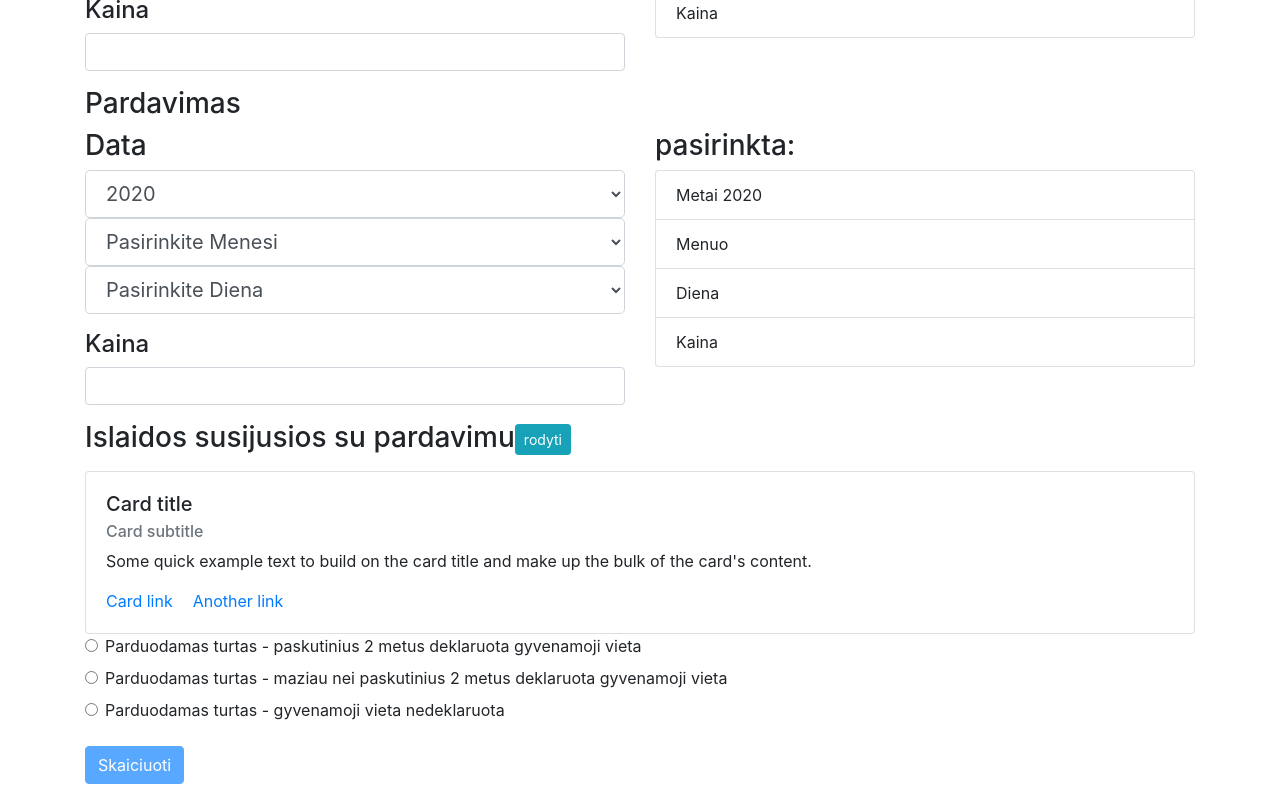
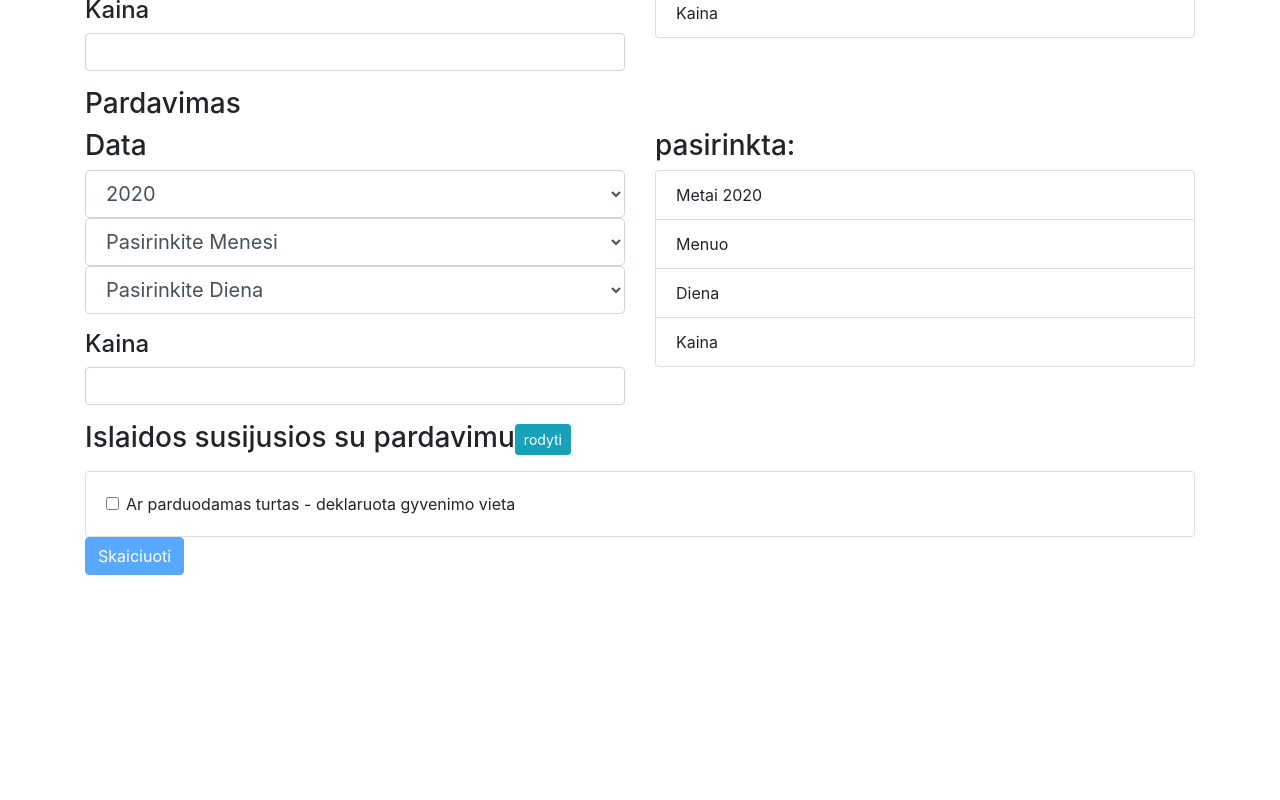
Before and after one commit to horolug/nt-duk, a React (Create React App) app: page / in a window 1280 px wide. Shown: the part 298-1098 px from the top of the page. After the commit the page ends 889 px from the top, so only its background shows below. Built offline with nearby package versions, Linux system fonts and the light colour scheme.

Commit message:
replacing question radio boxes with question cards

```diff
--- a/src/Components/Form/form.js
+++ b/src/Components/Form/form.js
@@ -20,6 +20,7 @@ class Form extends React.Component {
       purchaseMonth: "",
       purchaseDay: "",
       purchasePrice: "",
+      primaryDwelling: false,
       dwellingStatus: "",
       yearRange: helpers.yearRange(),
       monthRange: [ 1, 2, 3, 4, 5, 6, 7, 8, 9, 10, 11, 12 ],
@@ -144,6 +145,25 @@ class Form extends React.Component {
     this.setState({
       [event.target.name]: event.target.value
     });
+  }
+
+  handleQuestionCard(event){
+
+    console.log(" handling question card ",event.target.id);
+    console.log(" handling question card ",event.target.checked);
+
+    if (event.target.name === "dwelling"){
+      this.setState({
+        primaryDwelling: event.target.checked
+      });
+    }
+
+    if (event.target.name === "dwellingOption"){
+      this.setState({
+        dwellingStatus: event.target.id
+      });
+    }
+
   }
 
   handleOptions(event){
@@ -298,40 +318,10 @@ class Form extends React.Component {
           customNotaryFee={this.state.customNotaryFee}
           notaryFee={ helpers.calculateNotaryFee(this.state.sellPrice)} />
 
-        <QuestionCard />
-        <div className="form-group">
-          <div className="form-check">
-            <input className="form-check-input"
-              id="primaryDwelling"
-              name="dwellingOption"
-              onChange={this.handleOptions}
-              type="radio" value="" />
-            <label htmlFor="primaryDwelling">
-              Parduodamas turtas - paskutinius 2 metus deklaruota gyvenamoji vieta
-            </label>
-          </div>
-          <div className="form-check">
-            <input className="form-check-input"
-              id="primaryDwellingShort"
-              name="dwellingOption"
-              onChange={this.handleOptions}
-              type="radio" value="" />
-            <label htmlFor="primaryDwellingShort">
-              Parduodamas turtas - maziau nei paskutinius 2 metus deklaruota gyvenamoji vieta
-            </label>
-          </div>
-          <div className="form-check">
-            <input
-            className="form-check-input"
-              id="notPrimaryDwelling"
-              name="dwellingOption"
-              onChange={this.handleOptions}
-              type="radio" value="" />
-            <label htmlFor="notPrimaryDwelling">
-              Parduodamas turtas - gyvenamoji vieta nedeklaruota
-            </label>
-          </div>
-        </div>
+        <QuestionCard
+          onChange={(e) => this.handleQuestionCard(e)}
+          primaryDwelling={this.state.primaryDwelling}
+        />
 
         <div className="form-group">
           <button
--- a/src/Components/QuestionCard/questionCard.js
+++ b/src/Components/QuestionCard/questionCard.js
@@ -9,20 +9,63 @@ class questionCard extends React.Component {
   displayOption(){
     // calculations are made based on dwellingStatus and duration of the status
     // selection to be passed to parent form
+    // q1. ar deklaruota gyvenimo vieta?
+    // q1.1 [yes] - ar daugiau nei 2 metus deklaruota ?
   }
 
   render() {
+    let questionCard2 = "";
+    if ( this.props.primaryDwelling){
+      questionCard2 =<div className="card">
+        <div className="card-body">
+          <div className="form-check">
+            <input className="form-check-input"
+              id="primaryDwellingShort"
+              name="dwellingOption"
+              type="radio"
+              value=""
+              onChange={(e)=>this.props.onChange(e)}
+            />
+            <label className="form-check-label" htmlFor="primaryDwellingShort">
+              Deklaruota gyvenimo vieta maziau nei 2 metai
+            </label>
+          </div>
+          <div className="form-check">
+            <input className="form-check-input"
+              id="primaryDwelling"
+              name="dwellingOption"
+              type="radio"
+              value=""
+              onChange={(e)=>this.props.onChange(e)}
+            />
+            <label className="form-check-label" htmlFor="primaryDwelling">
+              Deklaruota gyvenimo vieta daugiau nei 2 metai
+            </label>
+          </div>
+        </div>
+      </div>;
+    }
+
     return (
-      <div className="card">
-        <div className="card-body">
-          <h5 className="card-title">Card title</h5>
-          <h6 className="card-subtitle mb-2 text-muted">Card subtitle</h6>
-          <p className="card-text">Some quick example text to build on the card
-           title and make up the bulk of the card's content.
-          </p>
-          <a href="#" className="card-link">Card link</a>
-          <a href="#" className="card-link">Another link</a>
+      <div>
+        <div className="card">
+          <div className="card-body">
+            <div className="form-check">
+              <input className="form-check-input"
+                id="primaryDwelling"
+                name="dwelling"
+                type="checkbox"
+                value=""
+                onChange={(e)=>this.props.onChange(e)}
+              />
+              <label className="form-check-label" htmlFor="primaryDwelling">
+                Ar parduodamas turtas - deklaruota gyvenimo vieta
+              </label>
+            </div>
+          </div>
         </div>
+
+        {questionCard2}
       </div>
     );
   }
```
